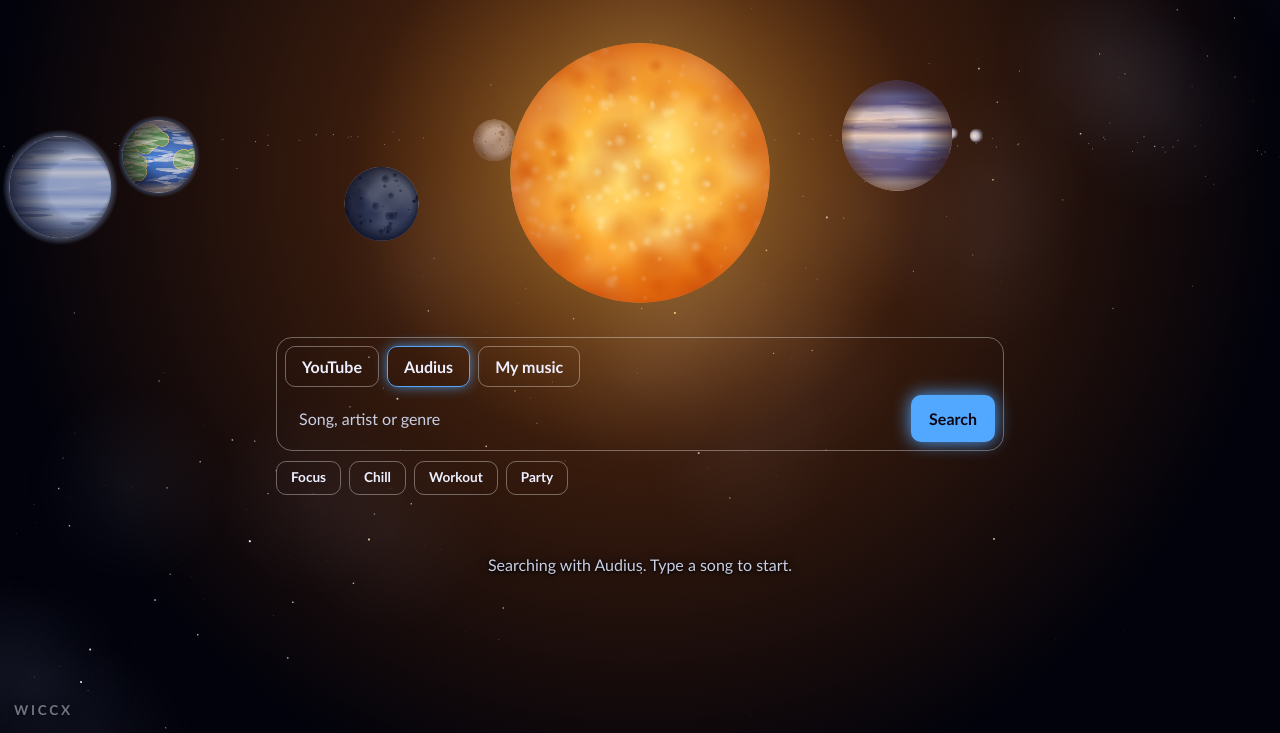
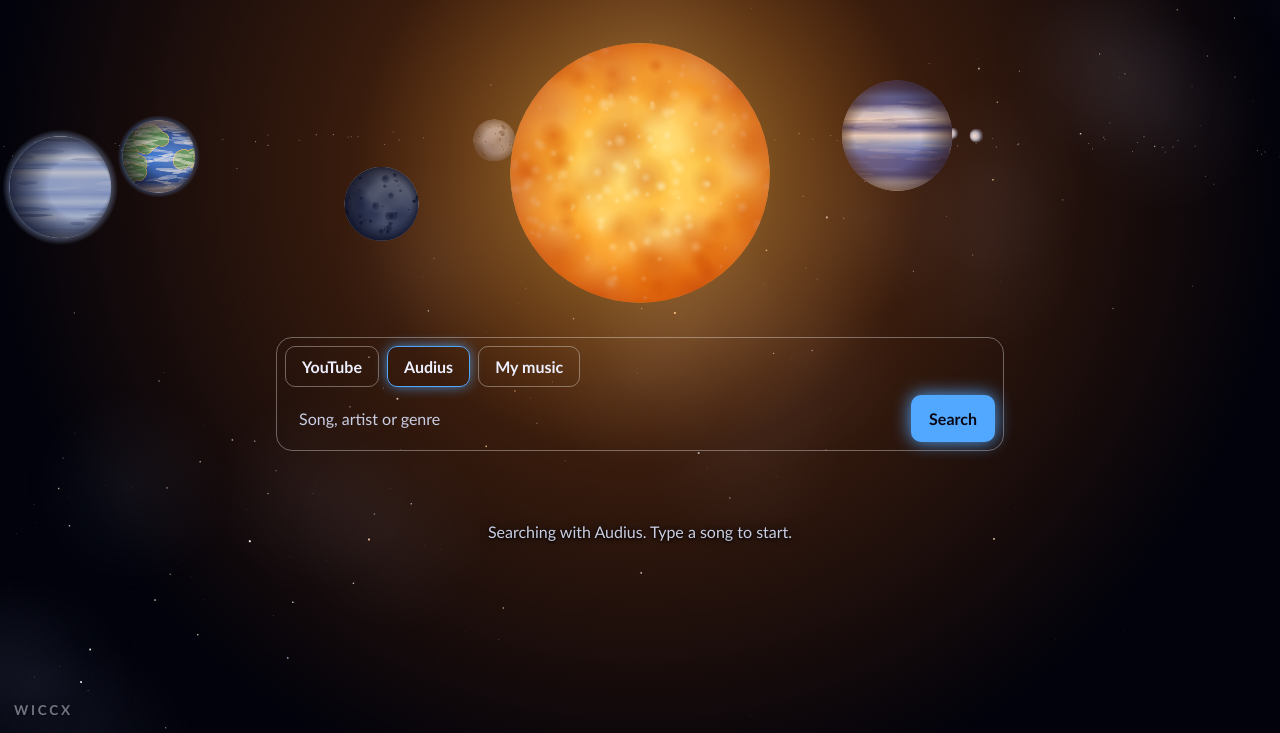
Before and after one commit to wiccx/tune, a plain HTML site: page index.html in a window 1280 px wide. Shown: the part 67-800 px from the top of the page. Drawn offline with Linux system fonts and the light colour scheme; animation ran at ten frames a second.

Commit message:
Add files via upload

```diff
--- a/index.html
+++ b/index.html
@@ -74,10 +74,6 @@ li span{color:var(--muted);font-size:.85rem}
 </form>
 <datalist id="rec"></datalist>
 <div class="chips" id="moods">
-  <button type="button" data-m="lofi focus instrumental">Focus</button>
-  <button type="button" data-m="chill vibes">Chill</button>
-  <button type="button" data-m="workout energy">Workout</button>
-  <button type="button" data-m="party dance hits">Party</button>
   <button type="button" id="inst" style="display:none">Install app</button>
 </div>
 <div id="bar" class="bar">
@@ -579,9 +575,6 @@ addEventListener('keydown',e=>{
   else if(k==='m'){aud.muted=!aud.muted;if(ytReady)aud.muted?yt.mute():yt.unMute()}
 });
 
-/* mood shortcuts */
-document.querySelectorAll('#moods button[data-m]').forEach(b=>b.onclick=()=>{$('q').value=b.dataset.m;doSearch(false)});
-
 /* recent searches + saved YouTube results (spares the daily limit) */
 function fillRec(r){const d=$('rec');d.innerHTML=r.map(x=>'<option value="'+x.replace(/"/g,'&quot;')+'">').join('')}
 function addRecent(q){let r=[];try{r=JSON.parse(localStorage.getItem('tf_rec')||'[]')}catch(e){}r=[q].concat(r.filter(x=>x!==q)).slice(0,8);try{localStorage.setItem('tf_rec',JSON.stringify(r))}catch(e){}fillRec(r)}
```
